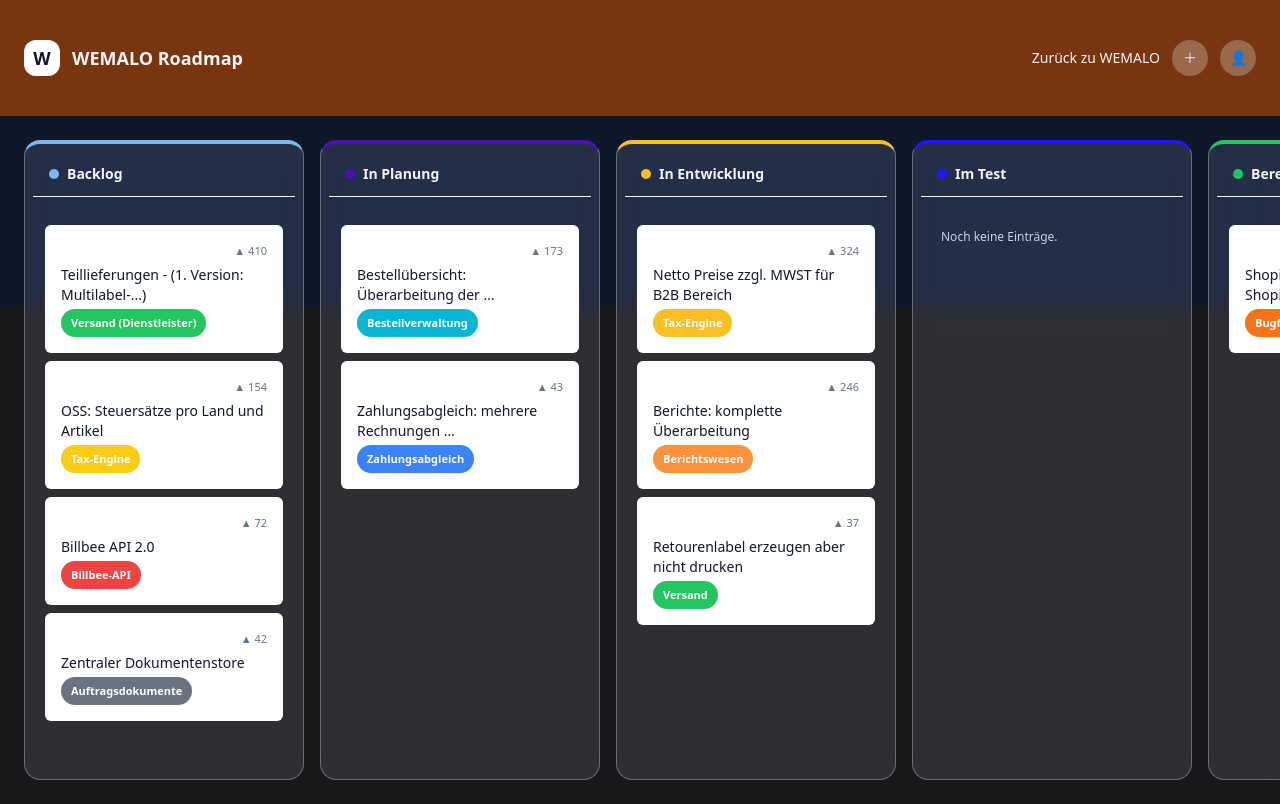
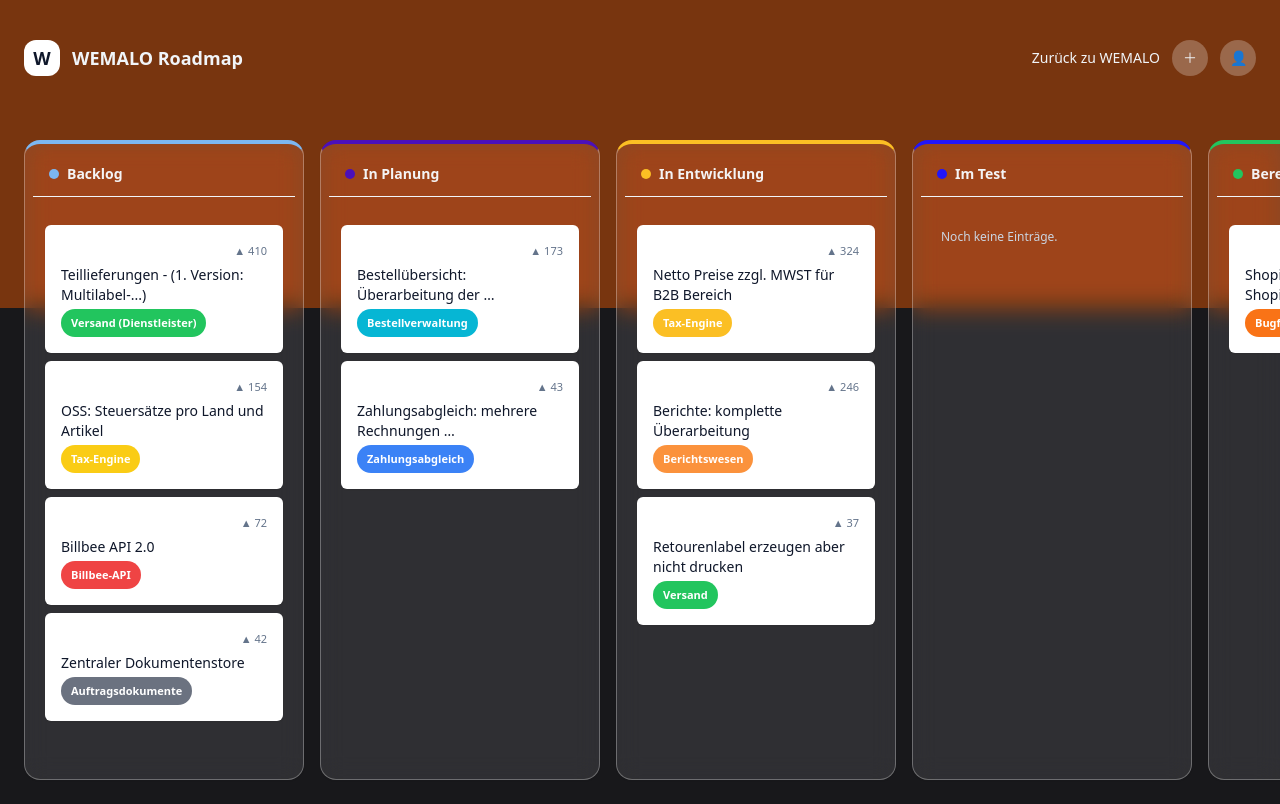
Before and after one commit to anaprieto7/wemalo-roadmap, a React (Vite) app: page / in a window 1280 px wide. Built offline with nearby package versions, Linux system fonts and the light colour scheme.

Commit message:
"update background color"

```diff
--- a/src/components/Roadmap/RoadmapBoard.jsx
+++ b/src/components/Roadmap/RoadmapBoard.jsx
@@ -31,7 +31,7 @@ function RoadmapBoard() {
       </header>
 
 
-    <div className="bg-slate-900 h-48"></div>
+    <div className="bg-orange-900 h-48"></div>
 
       <main className="flex-1 overflow-x-auto relative -mt-48 z-10 px-6 py-6">
         <div className="flex gap-4 min-h-[calc(100vh-160px)]"> {/* Ajuste de altura */}
```
